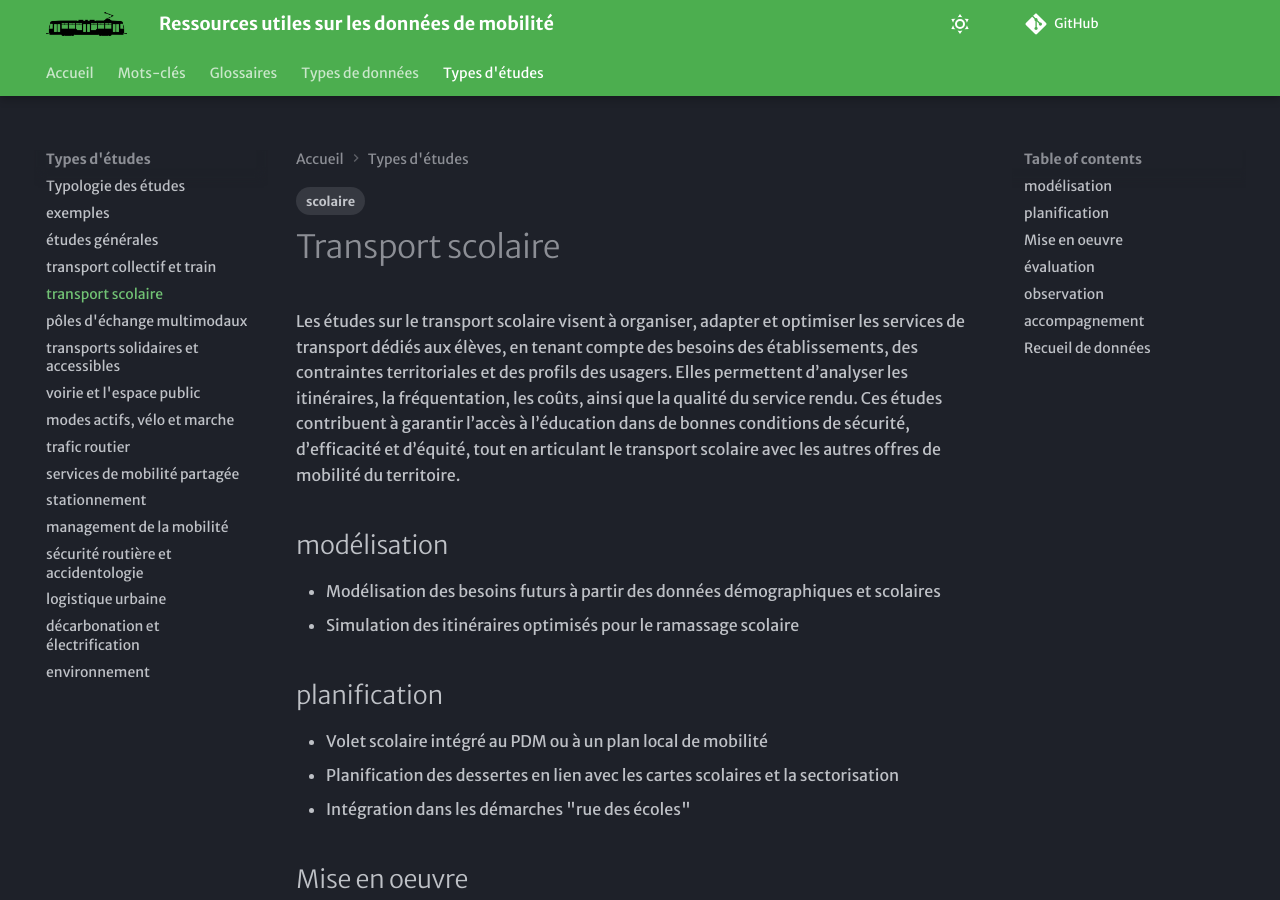
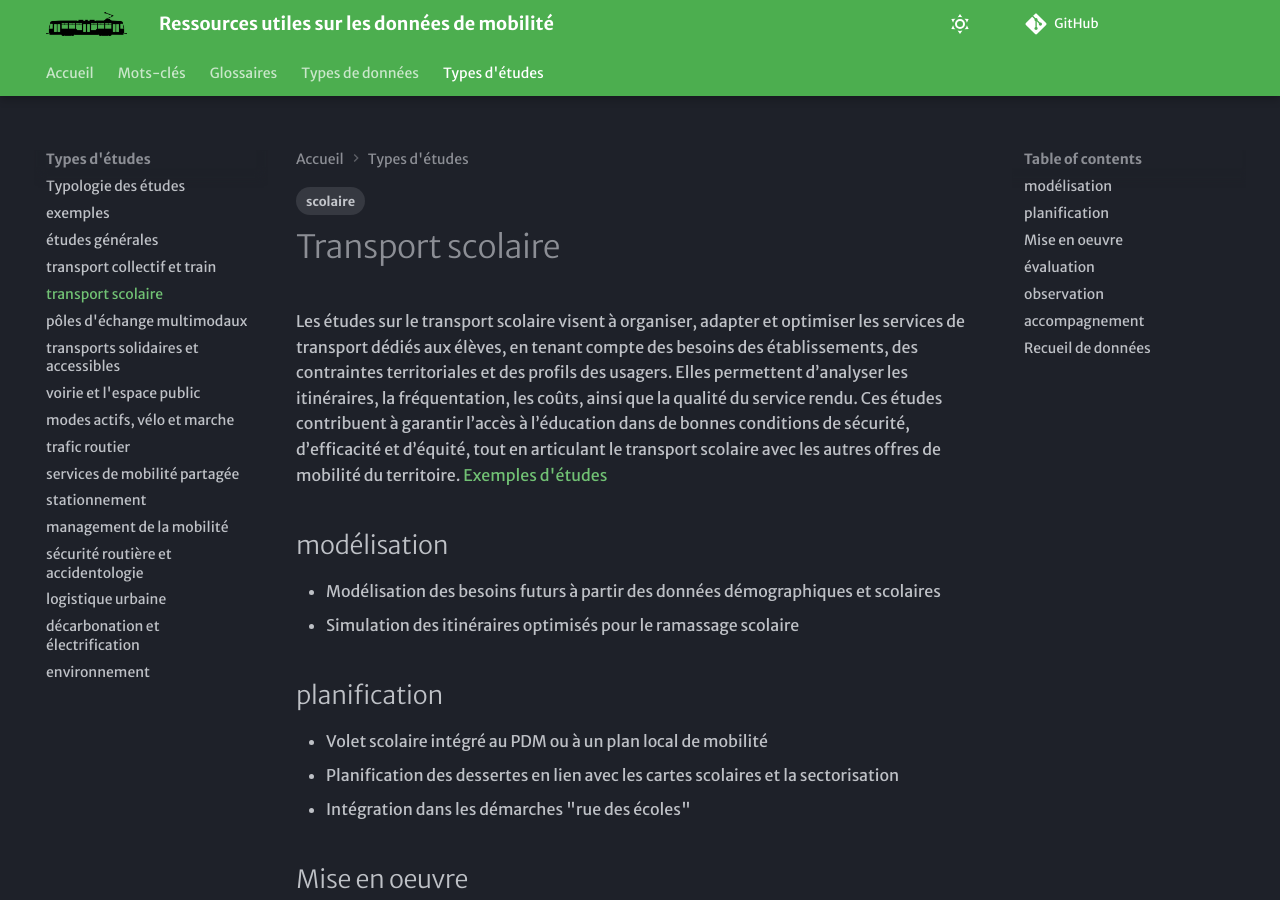
Before and after one commit to xdurang/mobscidat, an MkDocs documentation site: the page built from docs/type_etudes/TE_scolaire.md, in a window 1280 px wide and 900 px high. Built offline with MkDocs 1.6.1 and Material for MkDocs 9.7.7, drawn with Linux system fonts in a browser that asks for light colours; some web fonts are replaced; comment, search, counter and statistics services are not loaded.

Commit message:
Update TE_scolaire.md

```diff
--- a/docs/type_etudes/TE_scolaire.md
+++ b/docs/type_etudes/TE_scolaire.md
@@ -5,6 +5,7 @@ tags:
 ---
 # Transport scolaire
 Les études sur le transport scolaire visent à organiser, adapter et optimiser les services de transport dédiés aux élèves, en tenant compte des besoins des établissements, des contraintes territoriales et des profils des usagers. Elles permettent d’analyser les itinéraires, la fréquentation, les coûts, ainsi que la qualité du service rendu. Ces études contribuent à garantir l’accès à l’éducation dans de bonnes conditions de sécurité, d’efficacité et d’équité, tout en articulant le transport scolaire avec les autres offres de mobilité du territoire.
+[Exemples d'études](https://documentsmarches.francemobilites.fr/Search/?sort=score&sortOrder=desc&highlight=true&facet=true&r=1&f_type=DOCUMENT&f_property.FMCode.PublicContractClass.natureOfPrestations_string=Etude+service&l_property.FMCode.PublicContractClass.natureOfPrestations_string=25&l_property.FMCode.PublicContractClass.metierIndex_string=20&text=transport+scolaire)
 
 ## modélisation
 - Modélisation des besoins futurs à partir des données démographiques et scolaires
```
